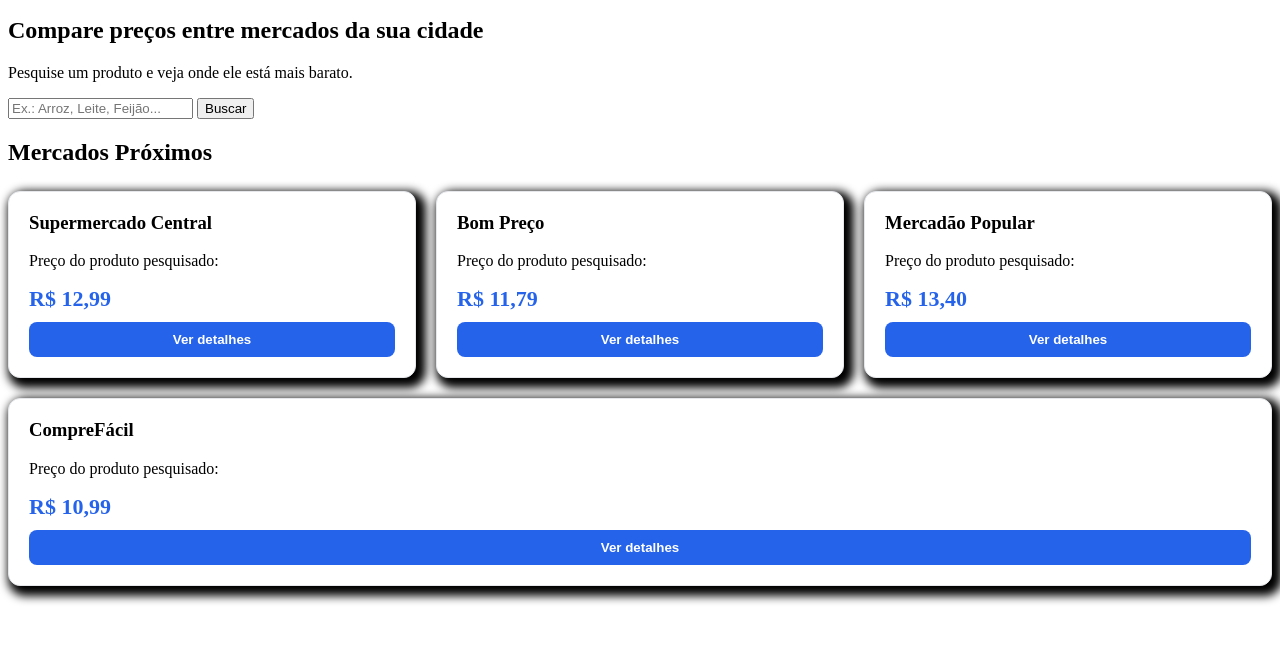
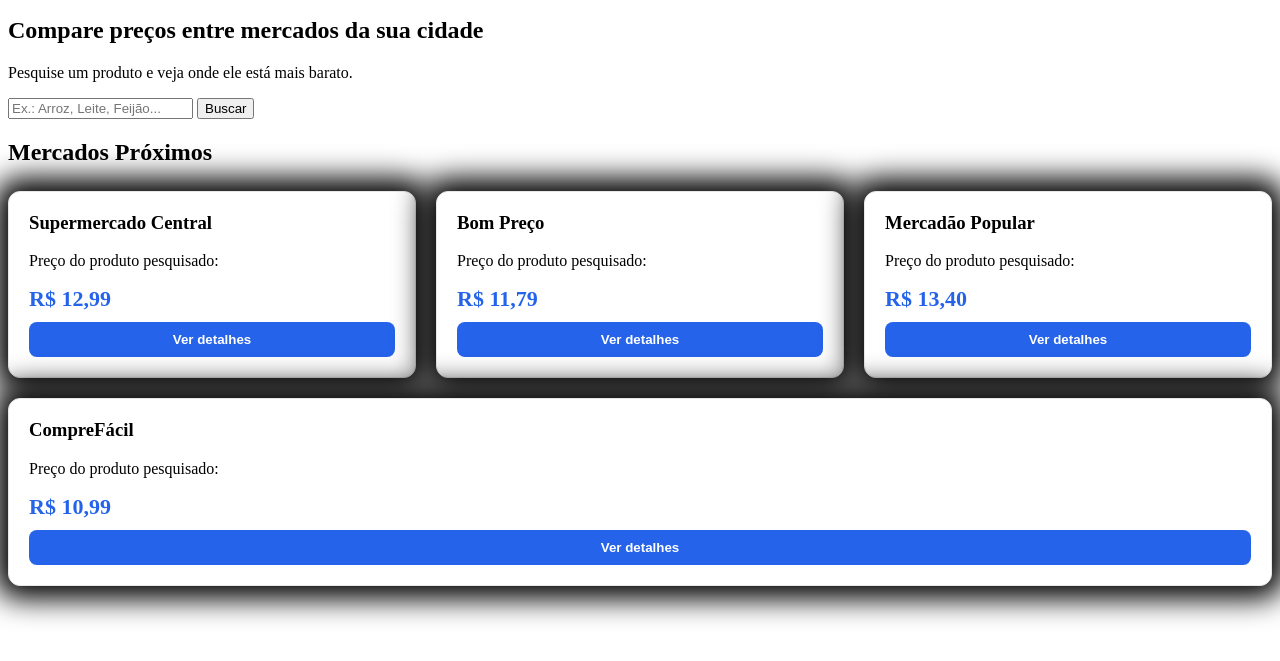
Before and after one commit to TeddyFilho1905/Market-Compare, a plain HTML site: page index.html in a window 1280 px wide. Shown: the part 47-708 px from the top of the page. Drawn offline with Linux system fonts and the light colour scheme.

Commit message:
Update box-shadow for market-card style

```diff
--- a/style.css
+++ b/style.css
@@ -11,7 +11,7 @@
 
 /* Cada mercado: card */
 .market-card {
-    box-shadow: 5px 5px 10px 5px #000000;
+    box-shadow: 0px 0px 29px 13px #000000;
     flex: 1 1 calc(25% - 20px);
     background: #ffffff;
     border: 1px solid #e5e7eb;
```
